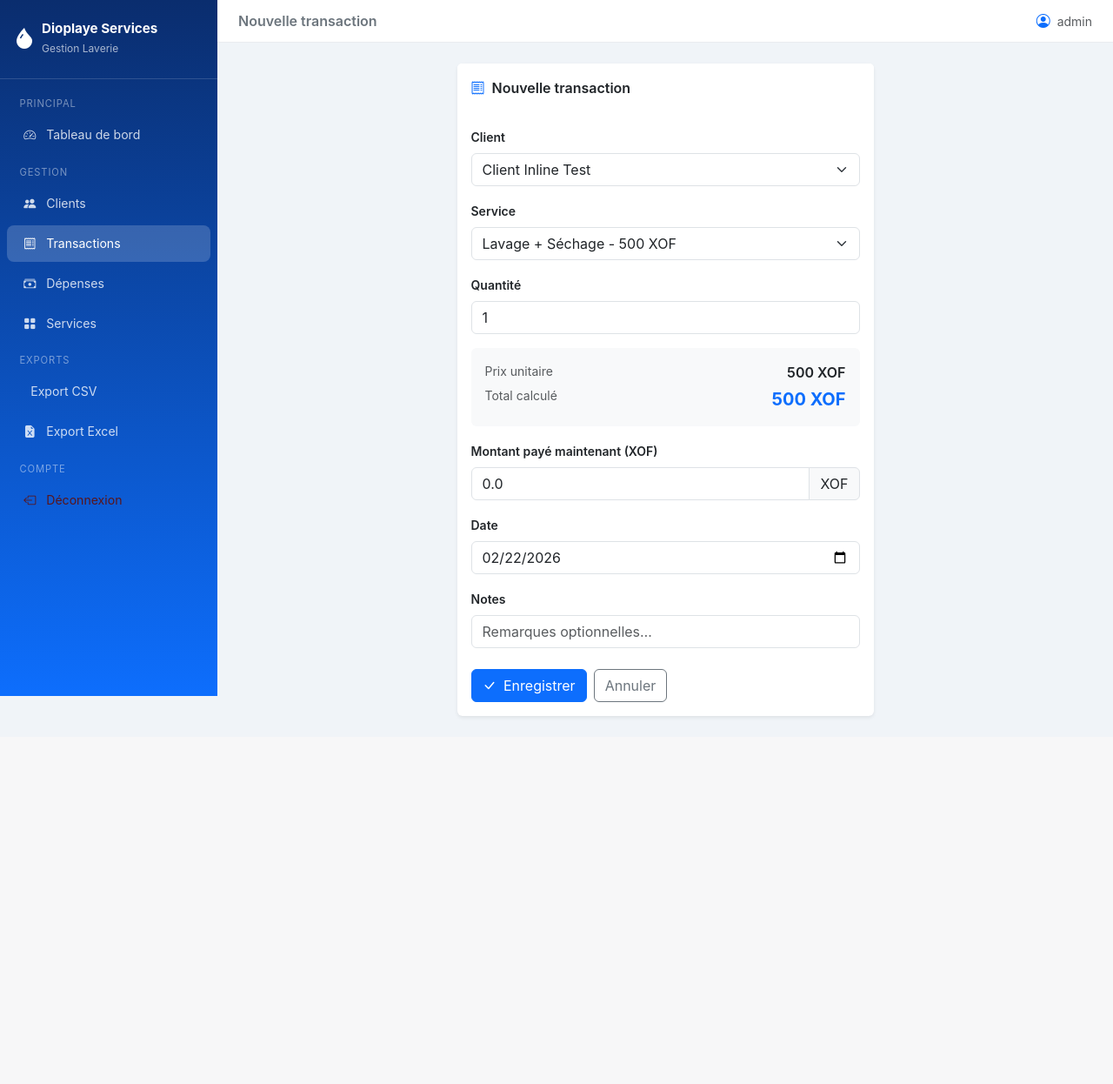
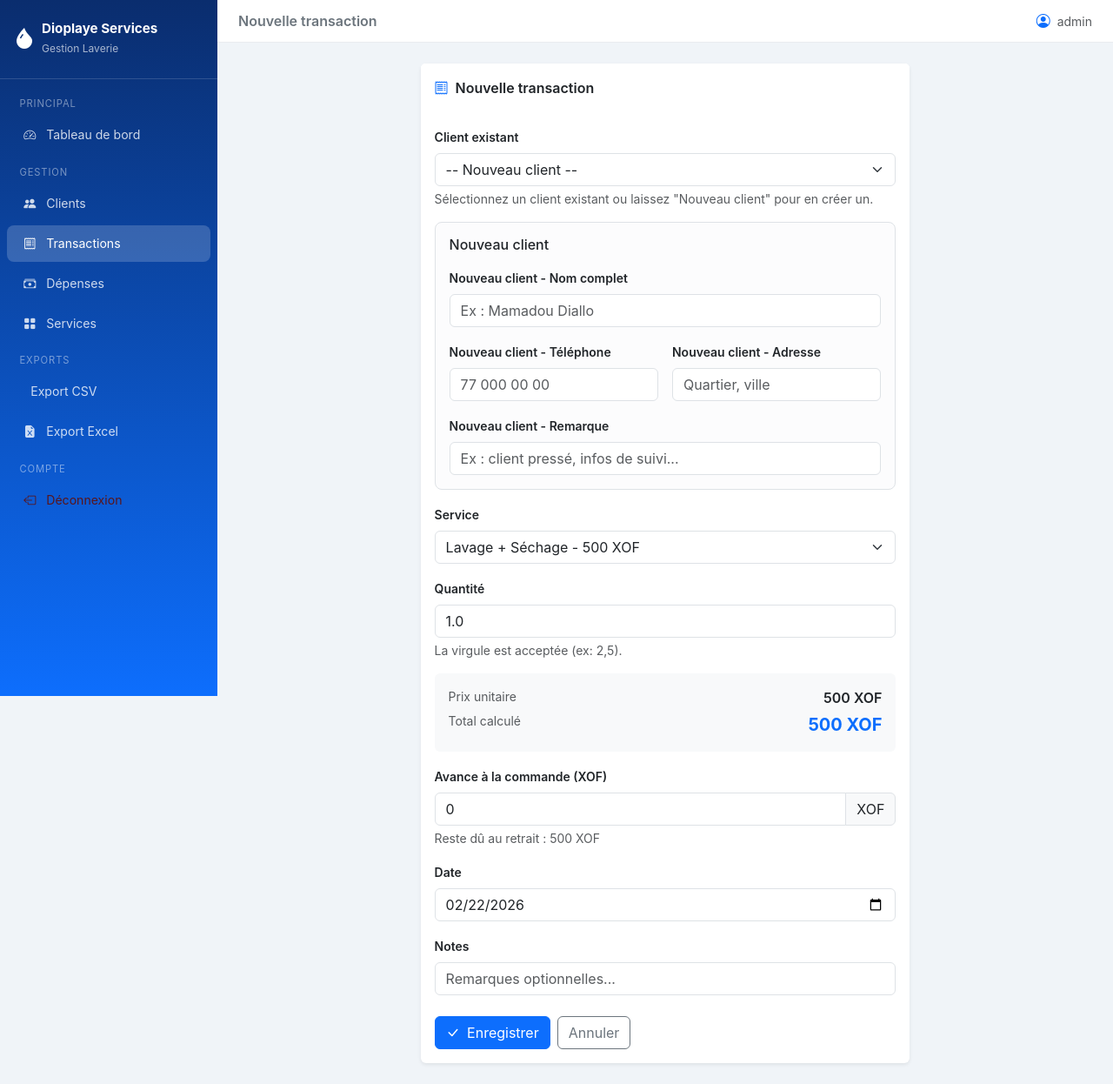
Before and after one commit to LayesOwn/Laverie_DioplayeServices, a Flask app: page /transactions/nouvelle in a window 1280 px wide. Shown: the whole page at 87% size. Before the commit the page ends 826 px from the top, so only its background shows below. Run offline with Flask 3, Linux system fonts and the light colour scheme; a user stored in the database is signed in; some libraries are stand-ins or nearby versions.

Commit message:
maj 22/02/

```diff
--- a/app.py
+++ b/app.py
@@ -4,6 +4,7 @@ Pattern : Application Factory
 """
 import os
 from flask import Flask
+from sqlalchemy import inspect, text
 from config import config
 from extensions import db, login_manager, csrf, migrate
 
@@ -52,6 +53,7 @@ def create_app(config_name: str = None, test_config: dict | None = None) -> Flas
 
     with app.app_context():
         db.create_all()
+        _ensure_schema_compatibility()
         _seed_default_data()
         _backfill_legacy_payments()
 
@@ -121,6 +123,21 @@ def _backfill_legacy_payments():
         db.session.commit()
 
 
+def _ensure_schema_compatibility():
+    """
+    Applique les ajustements minimaux de schéma pour les DB existantes
+    quand aucune migration formelle n'a encore été jouée.
+    """
+    inspector = inspect(db.engine)
+    table_names = set(inspector.get_table_names())
+
+    if "clients" in table_names:
+        client_columns = {col["name"] for col in inspector.get_columns("clients")}
+        if "remarque" not in client_columns:
+            with db.engine.begin() as conn:
+                conn.execute(text("ALTER TABLE clients ADD COLUMN remarque VARCHAR(300)"))
+
+
 if __name__ == "__main__":
     app = create_app("development")
     app.run(host="0.0.0.0", port=5000, debug=True)
--- a/models.py
+++ b/models.py
@@ -35,6 +35,7 @@ class Client(db.Model):
     nom = db.Column(db.String(100), nullable=False)
     telephone = db.Column(db.String(20), nullable=True)
     adresse = db.Column(db.String(200), nullable=True)
+    remarque = db.Column(db.String(300), nullable=True)
     created_at = db.Column(db.DateTime, default=datetime.utcnow)
 
     transactions = db.relationship(
@@ -98,7 +99,7 @@ class Transaction(db.Model):
     id = db.Column(db.Integer, primary_key=True)
     client_id = db.Column(db.Integer, db.ForeignKey("clients.id"), nullable=False)
     service_id = db.Column(db.Integer, db.ForeignKey("services.id"), nullable=False)
-    quantite = db.Column(db.Integer, nullable=False, default=1)
+    quantite = db.Column(db.Float, nullable=False, default=1.0)
     total = db.Column(db.Float, nullable=False)
     montant_paye = db.Column(db.Float, default=0.0)
     type_transaction = db.Column(db.String(20), default="recette")
--- a/routes/transactions.py
+++ b/routes/transactions.py
@@ -1,26 +1,75 @@
 """
-Blueprint Transactions - Recettes clients avec gestion du crédit
+Blueprint Transactions - Recettes clients avec gestion du crédit.
 """
 from datetime import date
-from flask import Blueprint, render_template, redirect, url_for, flash, request, jsonify
+
+from flask import Blueprint, flash, jsonify, redirect, render_template, request, url_for
 from flask_login import login_required
 from flask_wtf import FlaskForm
-from wtforms import SelectField, IntegerField, FloatField, DateField, StringField, SubmitField
-from wtforms.validators import DataRequired, Optional, NumberRange
+from wtforms import DateField, FloatField, IntegerField, SelectField, StringField, SubmitField
+from wtforms.validators import DataRequired, Length, NumberRange, Optional
+
+from config import Config
 from extensions import db
-from models import Transaction, Client, Service, Paiement
-from config import Config
+from models import Client, Paiement, Service, Transaction
 
 transactions_bp = Blueprint("transactions", __name__)
 
 
+class DecimalFloatField(FloatField):
+    """FloatField qui accepte la virgule comme séparateur décimal."""
+
+    def process_formdata(self, valuelist):
+        if not valuelist:
+            return
+        raw_value = (valuelist[0] or "").strip().replace(" ", "").replace(",", ".")
+        if raw_value == "":
+            self.data = None
+            return
+        try:
+            self.data = float(raw_value)
+        except ValueError as exc:
+            self.data = None
+            raise ValueError("Nombre invalide.") from exc
+
+
+class StrictIntegerField(IntegerField):
+    """IntegerField strict: refuse les décimales, accepte les espaces."""
+
+    def process_formdata(self, valuelist):
+        if not valuelist:
+            return
+        raw_value = (valuelist[0] or "").strip().replace(" ", "")
+        if raw_value == "":
+            self.data = None
+            return
+        if "," in raw_value or "." in raw_value:
+            self.data = None
+            raise ValueError("Le montant doit être un entier.")
+        try:
+            self.data = int(raw_value)
+        except ValueError as exc:
+            self.data = None
+            raise ValueError("Nombre entier invalide.") from exc
+
+
 class TransactionForm(FlaskForm):
-    client_id = SelectField("Client", coerce=int, validators=[DataRequired()])
+    client_id = SelectField("Client existant", coerce=int, validators=[Optional()])
+
+    new_client_nom = StringField("Nouveau client - Nom complet", validators=[Optional(), Length(max=100)])
+    new_client_telephone = StringField("Nouveau client - Téléphone", validators=[Optional(), Length(max=20)])
+    new_client_adresse = StringField("Nouveau client - Adresse", validators=[Optional(), Length(max=200)])
+    new_client_remarque = StringField("Nouveau client - Remarque", validators=[Optional(), Length(max=300)])
+
     service_id = SelectField("Service", coerce=int, validators=[DataRequired()])
-    quantite = IntegerField("Quantité", default=1, validators=[DataRequired(), NumberRange(min=1)])
-    montant_paye = FloatField(
-        "Montant payé maintenant (XOF)",
-        default=0.0,
+    quantite = DecimalFloatField(
+        "Quantité",
+        default=1.0,
+        validators=[DataRequired(), NumberRange(min=0.01)],
+    )
+    avance = StrictIntegerField(
+        "Avance à la commande (XOF)",
+        default=0,
         validators=[Optional(), NumberRange(min=0)],
     )
     date_transaction = DateField("Date", default=date.today, validators=[DataRequired()])
@@ -29,17 +78,41 @@ class TransactionForm(FlaskForm):
 
     def __init__(self, *args, **kwargs):
         super().__init__(*args, **kwargs)
-        self.client_id.choices = [(c.id, c.nom) for c in Client.query.order_by(Client.nom).all()]
+        self.client_id.choices = [(0, "-- Nouveau client --")] + [
+            (c.id, c.nom) for c in Client.query.order_by(Client.nom).all()
+        ]
         self.service_id.choices = [
             (s.id, f"{s.nom} - {s.prix_unitaire:,.0f} XOF")
             for s in Service.query.filter_by(actif=True).order_by(Service.nom).all()
         ]
 
+    def validate(self, extra_validators=None):
+        valid = super().validate(extra_validators=extra_validators)
+
+        has_existing_client = bool(self.client_id.data and self.client_id.data > 0)
+        has_new_client = bool((self.new_client_nom.data or "").strip())
+
+        if has_existing_client and has_new_client:
+            msg = "Choisissez un client existant OU saisissez un nouveau client."
+            self.client_id.errors.append(msg)
+            self.new_client_nom.errors.append(msg)
+            valid = False
+        elif not has_existing_client and not has_new_client:
+            msg = "Sélectionnez un client existant ou saisissez le nom du nouveau client."
+            self.client_id.errors.append(msg)
+            self.new_client_nom.errors.append(msg)
+            valid = False
+
+        return valid
+
 
 class PaiementForm(FlaskForm):
     """Formulaire pour enregistrer un paiement partiel/total sur une transaction."""
 
-    montant = FloatField("Montant reçu (XOF)", validators=[DataRequired(), NumberRange(min=1)])
+    montant = StrictIntegerField(
+        "Montant reçu (XOF)",
+        validators=[DataRequired(), NumberRange(min=1)],
+    )
     date_paiement = DateField("Date du paiement", default=date.today, validators=[DataRequired()])
     notes = StringField("Notes", validators=[Optional()])
     submit = SubmitField("Enregistrer le paiement")
@@ -70,13 +143,42 @@ def create():
     form = TransactionForm()
     if form.validate_on_submit():
         service = db.session.get(Service, form.service_id.data)
-        total = service.prix_unitaire * form.quantite.data
-        montant_paye = min(form.montant_paye.data or 0, total)
+        if not service:
+            flash("Service introuvable.", "danger")
+            return render_template("transactions/form.html", form=form, titre="Nouvelle transaction")
+
+        if form.quantite.data <= 0:
+            flash("La quantité doit être supérieure à 0.", "danger")
+            return render_template("transactions/form.html", form=form, titre="Nouvelle transaction")
+
+        client = None
+        created_new_client = False
+
+        if form.client_id.data and form.client_id.data > 0:
+            client = db.session.get(Client, form.client_id.data)
+            if not client:
+                flash("Client introuvable.", "danger")
+                return render_template("transactions/form.html", form=form, titre="Nouvelle transaction")
+        else:
+            client = Client(
+                nom=(form.new_client_nom.data or "").strip(),
+                telephone=(form.new_client_telephone.data or "").strip() or None,
+                adresse=(form.new_client_adresse.data or "").strip() or None,
+                remarque=(form.new_client_remarque.data or "").strip() or None,
+            )
+            db.session.add(client)
+            db.session.flush()
+            created_new_client = True
+
+        quantite = float(form.quantite.data)
+        total = int(round(float(service.prix_unitaire) * quantite))
+        avance = int(form.avance.data or 0)
+        avance = min(max(avance, 0), total)
 
         transaction = Transaction(
-            client_id=form.client_id.data,
+            client_id=client.id,
             service_id=form.service_id.data,
-            quantite=form.quantite.data,
+            quantite=quantite,
             total=total,
             montant_paye=0.0,
             date_transaction=form.date_transaction.data,
@@ -85,21 +187,37 @@ def create():
         db.session.add(transaction)
         db.session.flush()
 
-        if montant_paye > 0:
+        if avance > 0:
             transaction.enregistrer_paiement(
-                montant=montant_paye,
+                montant=avance,
                 date_paiement=form.date_transaction.data,
-                notes="Paiement initial",
+                notes="Avance à la commande",
             )
 
         db.session.commit()
 
+        if created_new_client:
+            flash(f"Nouveau client '{client.nom}' créé et lié à la transaction.", "info")
+
         flash(
             f"Transaction enregistrée - Total : {total:,.0f} XOF | "
-            f"Payé : {montant_paye:,.0f} XOF | "
+            f"Avance : {avance:,.0f} XOF | "
             f"Reste : {transaction.solde_restant:,.0f} XOF",
             "success",
         )
+
+        if avance <= 0:
+            flash("Aucune avance: paiement prévu au retrait.", "warning")
+        elif avance < total:
+            flash("Avance partielle enregistrée: solde à régler au retrait.", "info")
+
+        if client.solde_du > 0:
+            flash(
+                f"État client: débiteur ({client.solde_du:,.0f} XOF restant dû).",
+                "warning",
+            )
+        else:
+            flash("État client: soldé (aucun montant dû).", "success")
         return redirect(url_for("transactions.index"))
 
     return render_template("transactions/form.html", form=form, titre="Nouvelle transaction")
@@ -129,9 +247,7 @@ def paiement(tx_id: int):
         )
         return redirect(url_for("clients.detail", client_id=tx.client_id))
 
-    historique = (
-        tx.paiements.order_by(Paiement.date_paiement.desc(), Paiement.created_at.desc()).all()
-    )
+    historique = tx.paiements.order_by(Paiement.date_paiement.desc(), Paiement.created_at.desc()).all()
     return render_template("transactions/paiement.html", form=form, transaction=tx, historique=historique)
 
 
--- a/templates/transactions/form.html
+++ b/templates/transactions/form.html
@@ -4,7 +4,7 @@
 
 {% block content %}
 <div class="row justify-content-center">
-  <div class="col-lg-6">
+  <div class="col-lg-7">
     <div class="card border-0 shadow-sm">
       <div class="card-header bg-white border-0 fw-semibold py-3">
         <i class="bi bi-receipt text-primary me-2"></i>{{ titre }}
@@ -15,39 +15,75 @@
 
           <div class="mb-3">
             {{ form.client_id.label(class="form-label fw-semibold small") }}
-            {{ form.client_id(class="form-select" + (" is-invalid" if form.client_id.errors else "")) }}
+            {{ form.client_id(class="form-select" + (" is-invalid" if form.client_id.errors else ""), id="clientSelect") }}
+            {% for e in form.client_id.errors %}
+            <div class="invalid-feedback d-block">{{ e }}</div>
+            {% endfor %}
+            <div class="form-text">Sélectionnez un client existant ou laissez "Nouveau client" pour en créer un.</div>
+          </div>
+
+          <div id="newClientBlock" class="border rounded-3 p-3 mb-3 bg-light-subtle">
+            <h6 class="mb-3">Nouveau client</h6>
+
+            <div class="mb-3">
+              {{ form.new_client_nom.label(class="form-label fw-semibold small") }}
+              {{ form.new_client_nom(class="form-control" + (" is-invalid" if form.new_client_nom.errors else ""), placeholder="Ex : Mamadou Diallo") }}
+              {% for e in form.new_client_nom.errors %}
+              <div class="invalid-feedback d-block">{{ e }}</div>
+              {% endfor %}
+            </div>
+
+            <div class="row g-3">
+              <div class="col-md-6">
+                {{ form.new_client_telephone.label(class="form-label fw-semibold small") }}
+                {{ form.new_client_telephone(class="form-control", placeholder="77 000 00 00") }}
+              </div>
+              <div class="col-md-6">
+                {{ form.new_client_adresse.label(class="form-label fw-semibold small") }}
+                {{ form.new_client_adresse(class="form-control", placeholder="Quartier, ville") }}
+              </div>
+            </div>
+            <div class="mt-3">
+              {{ form.new_client_remarque.label(class="form-label fw-semibold small") }}
+              {{ form.new_client_remarque(class="form-control", placeholder="Ex : client pressé, infos de suivi...") }}
+            </div>
           </div>
 
           <div class="mb-3">
             {{ form.service_id.label(class="form-label fw-semibold small") }}
-            {{ form.service_id(class="form-select" + (" is-invalid" if form.service_id.errors else ""),
-                               id="serviceSelect") }}
+            {{ form.service_id(class="form-select" + (" is-invalid" if form.service_id.errors else ""), id="serviceSelect") }}
           </div>
 
           <div class="mb-3">
             {{ form.quantite.label(class="form-label fw-semibold small") }}
-            {{ form.quantite(class="form-control", id="quantiteInput", min=1) }}
+            {{ form.quantite(class="form-control" + (" is-invalid" if form.quantite.errors else ""), id="quantiteInput", placeholder="Ex : 2,5") }}
+            {% for e in form.quantite.errors %}
+            <div class="invalid-feedback d-block">{{ e }}</div>
+            {% endfor %}
+            <div class="form-text">La virgule est acceptée (ex: 2,5).</div>
           </div>
 
-          <!-- Calcul automatique -->
           <div class="card bg-light border-0 mb-3 p-3">
             <div class="d-flex justify-content-between">
               <span class="text-muted small">Prix unitaire</span>
-              <span id="prixUnitaire" class="fw-semibold">—</span>
+              <span id="prixUnitaire" class="fw-semibold">-</span>
             </div>
             <div class="d-flex justify-content-between mt-1">
               <span class="text-muted small">Total calculé</span>
-              <span id="totalCalc" class="fw-bold text-primary fs-5">—</span>
+              <span id="totalCalc" class="fw-bold text-primary fs-5">-</span>
             </div>
           </div>
 
           <div class="mb-3">
-            {{ form.montant_paye.label(class="form-label fw-semibold small") }}
+            {{ form.avance.label(class="form-label fw-semibold small") }}
             <div class="input-group">
-              {{ form.montant_paye(class="form-control", id="montantPaye", min=0) }}
+              {{ form.avance(class="form-control" + (" is-invalid" if form.avance.errors else ""), id="avanceInput", min=0, step=1) }}
               <span class="input-group-text">XOF</span>
             </div>
-            <div id="resteCalc" class="form-text"></div>
+            {% for e in form.avance.errors %}
+            <div class="invalid-feedback d-block">{{ e }}</div>
+            {% endfor %}
+            <div id="resteCalc" class="form-text">0 = paiement au retrait.</div>
           </div>
 
           <div class="mb-3">
@@ -57,7 +93,7 @@
 
           <div class="mb-4">
             {{ form.notes.label(class="form-label fw-semibold small") }}
-            {{ form.notes(class="form-control", placeholder="Remarques optionnelles…") }}
+            {{ form.notes(class="form-control", placeholder="Remarques optionnelles...") }}
           </div>
 
           <div class="d-flex gap-2">
@@ -78,19 +114,24 @@
   let prixUnitaireCourant = 0;
 
   function formaterXOF(v) {
-    return new Intl.NumberFormat('fr-FR').format(v) + ' XOF';
+    return new Intl.NumberFormat('fr-FR').format(Math.round(v || 0)) + ' XOF';
+  }
+
+  function toNumber(value) {
+    const normalized = String(value || '').replace(/\s+/g, '').replace(',', '.');
+    const parsed = parseFloat(normalized);
+    return Number.isFinite(parsed) ? parsed : 0;
   }
 
   function majCalcul() {
-    const qte = parseInt(document.getElementById('quantiteInput').value) || 0;
-    const paye = parseFloat(document.getElementById('montantPaye').value) || 0;
-    const total = prixUnitaireCourant * qte;
-    const reste = Math.max(0, total - paye);
+    const qte = toNumber(document.getElementById('quantiteInput').value);
+    const avance = Math.max(0, parseInt((document.getElementById('avanceInput').value || '0').replace(/\s+/g, ''), 10) || 0);
+    const total = Math.round(prixUnitaireCourant * qte);
+    const reste = Math.max(0, total - avance);
 
     document.getElementById('prixUnitaire').textContent = formaterXOF(prixUnitaireCourant);
     document.getElementById('totalCalc').textContent = formaterXOF(total);
-    document.getElementById('resteCalc').textContent =
-      paye > 0 ? `Reste dû : ${formaterXOF(reste)}` : '';
+    document.getElementById('resteCalc').textContent = `Reste dû au retrait : ${formaterXOF(reste)}`;
   }
 
   async function chargerPrix(serviceId) {
@@ -98,20 +139,39 @@
     try {
       const res = await fetch(`/transactions/api/service-prix/${serviceId}`);
       const data = await res.json();
-      prixUnitaireCourant = data.prix;
+      prixUnitaireCourant = Number(data.prix || 0);
       majCalcul();
-    } catch(e) { console.error(e); }
+    } catch (e) {
+      console.error(e);
+    }
+  }
+
+  function toggleNewClientBlock() {
+    const clientSelect = document.getElementById('clientSelect');
+    const block = document.getElementById('newClientBlock');
+    if (!clientSelect || !block) return;
+    const usingExistingClient = parseInt(clientSelect.value || '0', 10) > 0;
+    block.classList.toggle('opacity-50', usingExistingClient);
+    block.querySelectorAll('input').forEach((input) => {
+      input.disabled = usingExistingClient;
+    });
   }
 
   const serviceSelect = document.getElementById('serviceSelect');
   const quantiteInput = document.getElementById('quantiteInput');
-  const montantPaye = document.getElementById('montantPaye');
+  const avanceInput = document.getElementById('avanceInput');
+  const clientSelect = document.getElementById('clientSelect');
 
-  serviceSelect.addEventListener('change', () => chargerPrix(serviceSelect.value));
-  quantiteInput.addEventListener('input', majCalcul);
-  montantPaye.addEventListener('input', majCalcul);
+  if (serviceSelect) {
+    serviceSelect.addEventListener('change', () => chargerPrix(serviceSelect.value));
+    if (serviceSelect.value) chargerPrix(serviceSelect.value);
+  }
+  if (quantiteInput) quantiteInput.addEventListener('input', majCalcul);
+  if (avanceInput) avanceInput.addEventListener('input', majCalcul);
 
-  // Charger le prix du service sélectionné au chargement
-  if (serviceSelect.value) chargerPrix(serviceSelect.value);
+  if (clientSelect) {
+    clientSelect.addEventListener('change', toggleNewClientBlock);
+    toggleNewClientBlock();
+  }
 </script>
 {% endblock %}
```
Also changed, not shown: routes/clients.py (+32 -34 lines), templates/clients/detail.html (+26 -18 lines), templates/clients/form.html (+8 -2 lines), templates/clients/index.html (+11 -11 lines), templates/transactions/index.html (+9 -8 lines), tests/test_app.py (+86 -9 lines), instance/database.db.
